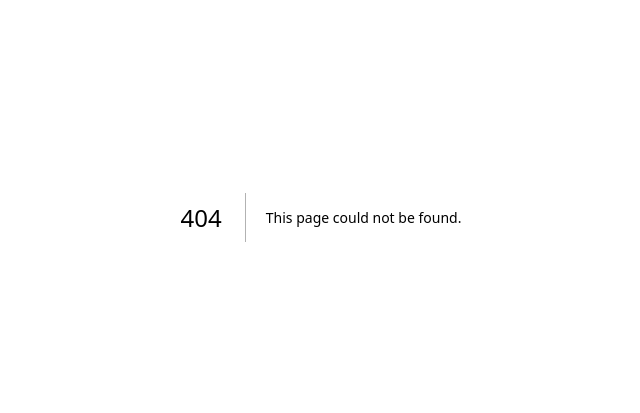
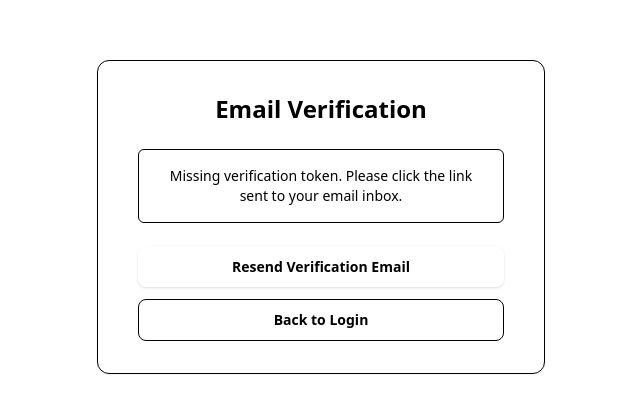
Before and after one commit to Boluwatifetade/tadex-landing2, a Next.js app: page /verify-email in a window 1280 px wide. Before the commit this address had no page. Shown: the part 183-596 px from the top of the page, without its empty margins (319-959 px from the left). Built offline with nearby package versions, Linux system fonts and the light colour scheme; no server answers.

Commit message:
feat(auth): Phase 3N.13.1 email verification page implementation
- Add Next.js client component page /verify-email handling JWT token verification against /auth/verify-email
- Add loading spinner, success state with dashboard navigation, invalid/expired error handling, and resend trigger button

```diff
--- /dev/null
+++ b/src/app/verify-email/page.tsx
@@ -0,0 +1,173 @@
+"use client";
+
+import { Suspense, useEffect, useState } from "react";
+import Link from "next/link";
+import { useSearchParams } from "next/navigation";
+import { apiClient } from "@/lib/api-client";
+
+interface VerifyResponse {
+  status: string;
+  message: string;
+  email_verified: boolean;
+}
+
+function VerifyEmailForm() {
+  const searchParams = useSearchParams();
+  const token = searchParams.get("token");
+
+  const [isVerifying, setIsVerifying] = useState(true);
+  const [successMessage, setSuccessMessage] = useState<string | null>(null);
+  const [errorMessage, setErrorMessage] = useState<string | null>(null);
+  const [resendStatus, setResendStatus] = useState<string | null>(null);
+  const [isResending, setIsResending] = useState(false);
+
+  useEffect(() => {
+    if (!token) {
+      setIsVerifying(false);
+      setErrorMessage("Missing verification token. Please click the link sent to your email inbox.");
+      return;
+    }
+
+    let isMounted = true;
+
+    async function executeVerification() {
+      try {
+        const data = await apiClient<VerifyResponse>(
+          "/auth/verify-email",
+          {
+            method: "POST",
+            body: JSON.stringify({ token }),
+          },
+          { skipAuth: true }
+        );
+
+        if (isMounted) {
+          if (data?.email_verified) {
+            setSuccessMessage("Your email address has been verified successfully! You can now add exchange API keys and access web billing.");
+          } else {
+            setSuccessMessage(data?.message || "Email verified successfully.");
+          }
+        }
+      } catch (err: any) {
+        if (isMounted) {
+          setErrorMessage(
+            err.message || "Invalid or expired email verification link. Verification links expire after 24 hours."
+          );
+        }
+      } finally {
+        if (isMounted) {
+          setIsVerifying(false);
+        }
+      }
+    }
+
+    executeVerification();
+
+    return () => {
+      isMounted = false;
+    };
+  }, [token]);
+
+  const handleResend = async () => {
+    setIsResending(true);
+    setResendStatus(null);
+
+    try {
+      await apiClient(
+        "/auth/resend-verification",
+        {
+          method: "POST",
+          body: JSON.stringify({}),
+        }
+      );
+      setResendStatus("A fresh verification email has been sent. Please check your inbox.");
+    } catch (err: any) {
+      setResendStatus(err.message || "Failed to resend verification email. Please try again in 60 seconds.");
+    } finally {
+      setIsResending(false);
+    }
+  };
+
+  return (
+    <div className="flex min-h-screen flex-col justify-center bg-background py-12 sm:px-6 lg:px-8">
+      <div className="sm:mx-auto sm:w-full sm:max-w-md">
+        <div className="bg-card px-4 py-8 shadow-sm sm:rounded-xl sm:px-10 border border-border text-center">
+          <h2 className="text-2xl font-bold text-foreground mb-6">Email Verification</h2>
+
+          {isVerifying && (
+            <div className="py-8">
+              <div className="inline-block h-8 w-8 animate-spin rounded-full border-4 border-solid border-primary border-r-transparent align-[-0.125em] motion-reduce:animate-[spin_1.5s_linear_infinite]" />
+              <p className="mt-4 text-sm text-muted-foreground">Verifying your email token...</p>
+            </div>
+          )}
+
+          {!isVerifying && successMessage && (
+            <div className="space-y-6">
+              <div className="rounded-md bg-emerald-500/10 p-4 border border-emerald-500/20 text-emerald-400">
+                <p className="text-sm font-medium">{successMessage}</p>
+              </div>
+              <div className="flex flex-col gap-3">
+                <Link
+                  href="/dashboard"
+                  className="inline-flex justify-center rounded-lg bg-primary px-4 py-2.5 text-sm font-semibold text-primary-foreground shadow hover:bg-primary/90 transition-colors"
+                >
+                  Go to Dashboard
+                </Link>
+                <Link
+                  href="/dashboard/keys"
+                  className="inline-flex justify-center rounded-lg border border-input bg-background px-4 py-2.5 text-sm font-semibold text-foreground hover:bg-accent transition-colors"
+                >
+                  Attach Exchange API Key
+                </Link>
+              </div>
+            </div>
+          )}
+
+          {!isVerifying && errorMessage && (
+            <div className="space-y-6">
+              <div className="rounded-md bg-destructive/10 p-4 border border-destructive/20 text-destructive">
+                <p className="text-sm font-medium">{errorMessage}</p>
+              </div>
+
+              {resendStatus && (
+                <div className="rounded-md bg-muted p-3 text-xs text-muted-foreground">
+                  {resendStatus}
+                </div>
+              )}
+
+              <div className="flex flex-col gap-3">
+                <button
+                  onClick={handleResend}
+                  disabled={isResending}
+                  className="inline-flex justify-center rounded-lg bg-primary px-4 py-2.5 text-sm font-semibold text-primary-foreground shadow hover:bg-primary/90 transition-colors disabled:opacity-50"
+                >
+                  {isResending ? "Sending..." : "Resend Verification Email"}
+                </button>
+                <Link
+                  href="/login"
+                  className="inline-flex justify-center rounded-lg border border-input bg-background px-4 py-2.5 text-sm font-semibold text-foreground hover:bg-accent transition-colors"
+                >
+                  Back to Login
+                </Link>
+              </div>
+            </div>
+          )}
+        </div>
+      </div>
+    </div>
+  );
+}
+
+export default function VerifyEmailPage() {
+  return (
+    <Suspense
+      fallback={
+        <div className="flex min-h-screen items-center justify-center bg-background">
+          <p className="text-sm text-muted-foreground">Loading verification page...</p>
+        </div>
+      }
+    >
+      <VerifyEmailForm />
+    </Suspense>
+  );
+}
```
